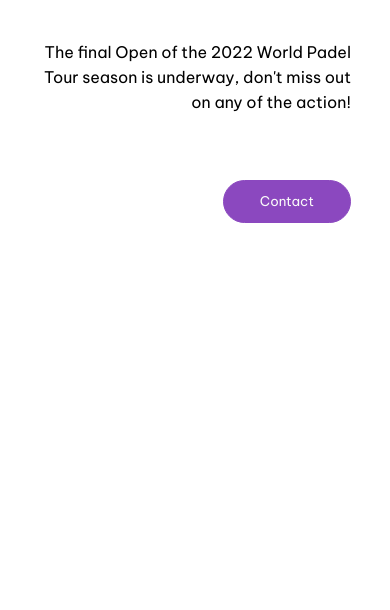
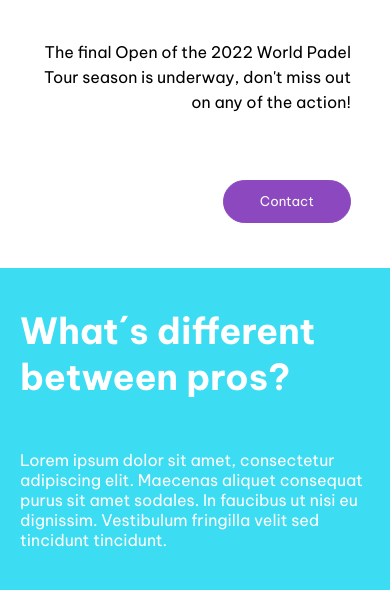
Before and after one commit to manuelherreram/examenDHFrontI, a plain HTML site: page root/index.html in a window 390 px wide. Shown: the part 923-1533 px from the top of the page. Before the commit the page ends 1171 px from the top, so only its background shows below. Drawn offline with Linux system fonts and the light colour scheme.

Commit message:
Adds banner

```diff
--- a/root/css/styles.css
+++ b/root/css/styles.css
@@ -115,6 +115,27 @@
   margin-top: 40px;
 }
 
+/* Estilos del banner */
+.banner {
+  display: flex;
+  background-color: var(--violet);
+  margin-top: 100px;
+  margin-bottom: 20px;
+  padding: 40px 14%;
+  justify-content: space-between;
+  align-items: center;
+}
+.h-banner {
+  font-size: 2.25rem;
+  color: var(--gray);
+  padding-right: 50px;
+  width: 100%;
+}
+.p-banner {
+  color: #fff;
+  padding-left: 50px;
+  width: 100%;
+}
 /* Media queries */
 
 @media screen and (max-width: 480px) {
@@ -137,4 +158,17 @@
     width: 100%;
     gap: 25px;
   }
+  .banner {
+    display: block;
+    background-color: #3cddf3;
+    padding: 40px 20px;
+    margin-top: 20px;
+  }
+  .h-banner,
+  .p-banner {
+    padding: 0;
+  }
+  .h-banner {
+    margin-bottom: 50px;
+  }
 }
--- a/root/index.html
+++ b/root/index.html
@@ -48,5 +48,12 @@
         <button class="btn-cta">Contact</button>
       </div>
     </section>
+    <main class="container">
+      <section class="banner">
+        <h2 class="h-banner">What´s different between pros?</h2>
+        <p class="p-banner">Lorem ipsum dolor sit amet, consectetur adipiscing elit. Maecenas aliquet consequat purus sit amet sodales. In faucibus ut nisi eu dignissim. Vestibulum fringilla velit sed tincidunt tincidunt.</p>
+    </section>
+    </main>
+
   </body>
 </html>
```
